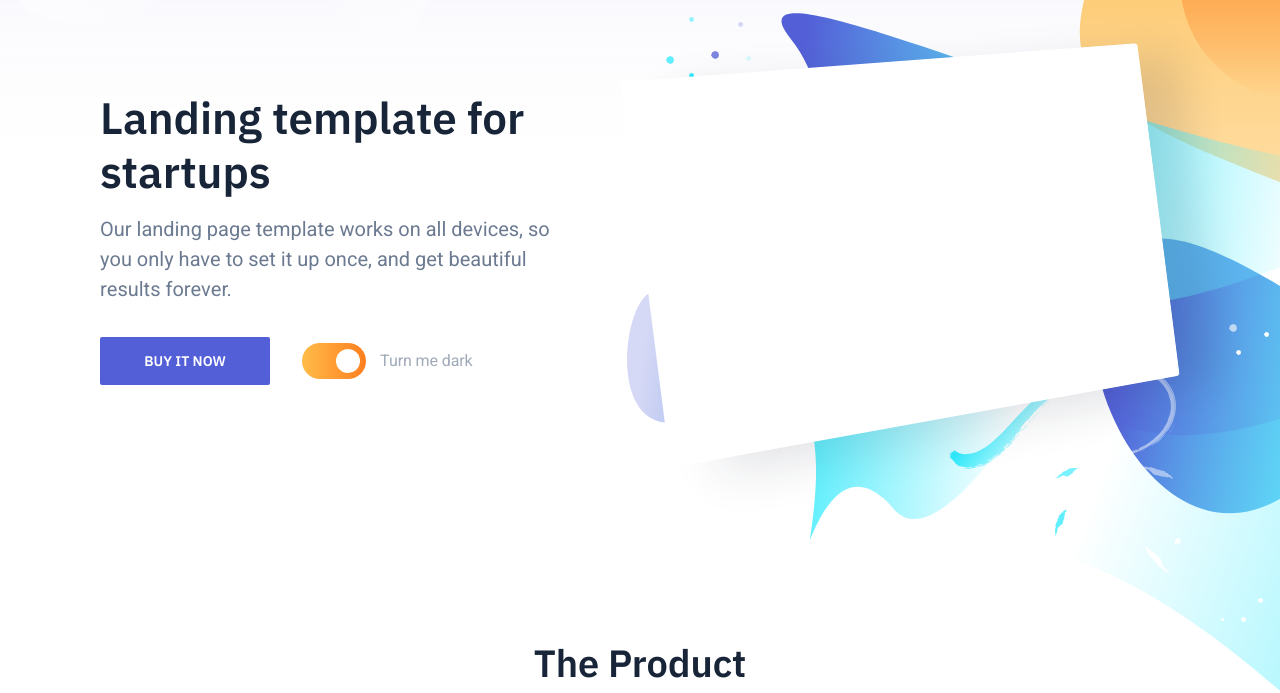
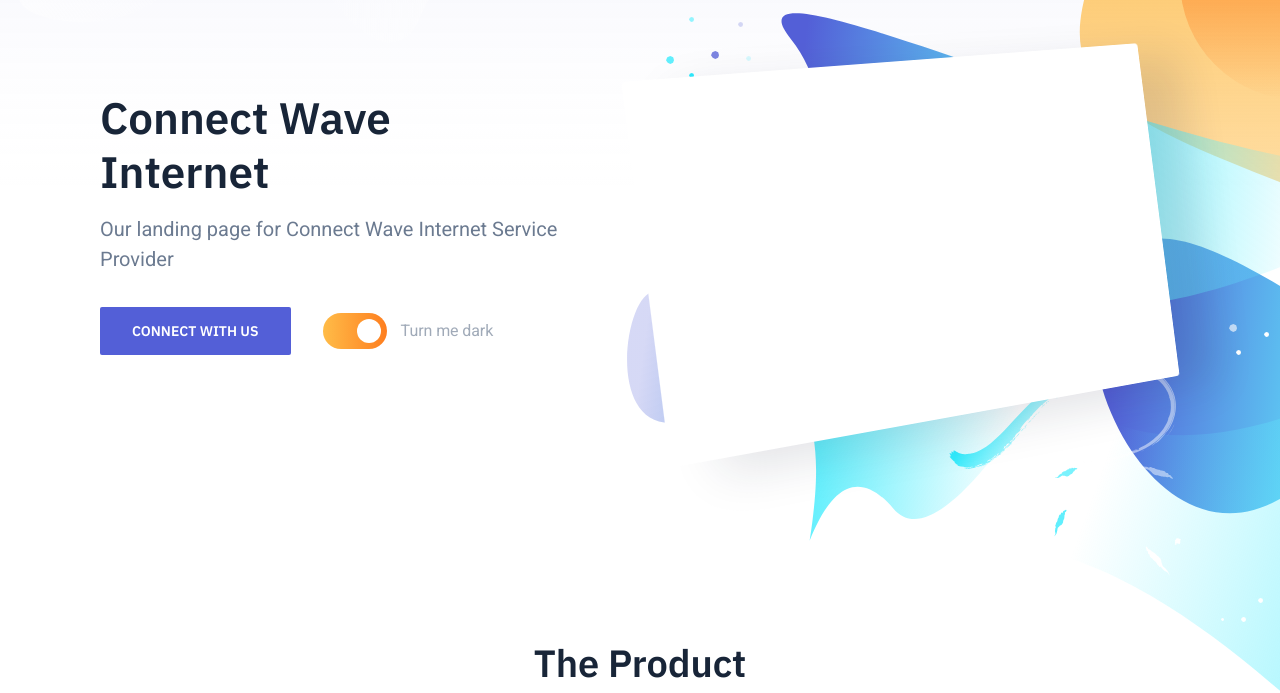
Before and after one commit to naing-htoo/ISP-Landing-Page, a plain HTML site: page index.html in a window 1280 px wide. Shown: the part 117-810 px from the top of the page. Drawn offline with nearby package versions, Linux system fonts and the light colour scheme.

Commit message:
Update index.html

```diff
--- a/index.html
+++ b/index.html
@@ -4,7 +4,7 @@
     <meta charset="utf-8">
     <meta http-equiv="X-UA-Compatible" content="IE=edge">
     <meta name="viewport" content="width=device-width, initial-scale=1">
-    <title>Switch Template</title>
+    <title>Connect Wave</title>
     <link href="https://fonts.googleapis.com/css?family=Heebo:400,700|IBM+Plex+Sans:600" rel="stylesheet">
     <link rel="stylesheet" href="dist/css/style.css">
     <script src="https://unpkg.com/scrollreveal@4.0.0/dist/scrollreveal.min.js"></script>
@@ -31,10 +31,10 @@
                 <div class="container">
                     <div class="hero-inner">
 						<div class="hero-copy">
-	                        <h1 class="hero-title mt-0">Landing template for startups</h1>
-	                        <p class="hero-paragraph">Our landing page template works on all devices, so you only have to set it up once, and get beautiful results forever.</p>
+	                        <h1 class="hero-title mt-0">Connect Wave Internet</h1>
+	                        <p class="hero-paragraph">Our landing page for Connect Wave Internet Service Provider</p>
 	                        <div class="hero-cta">
-								<a class="button button-primary" href="#">Buy it now</a>
+								<a class="button button-primary" href="#">Connect with us</a>
 								<div class="lights-toggle">
 									<input id="lights-toggle" type="checkbox" name="lights-toggle" class="switch" checked="checked">
 									<label for="lights-toggle" class="text-xs"><span>Turn me <span class="label-text">dark</span></span></label>
```
